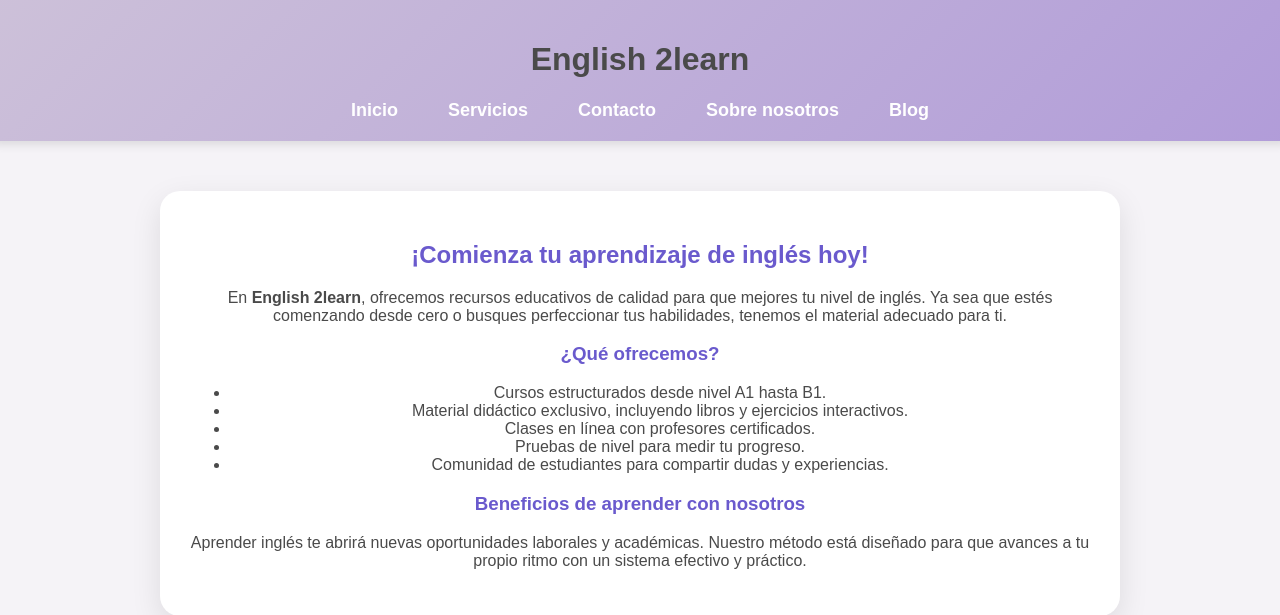
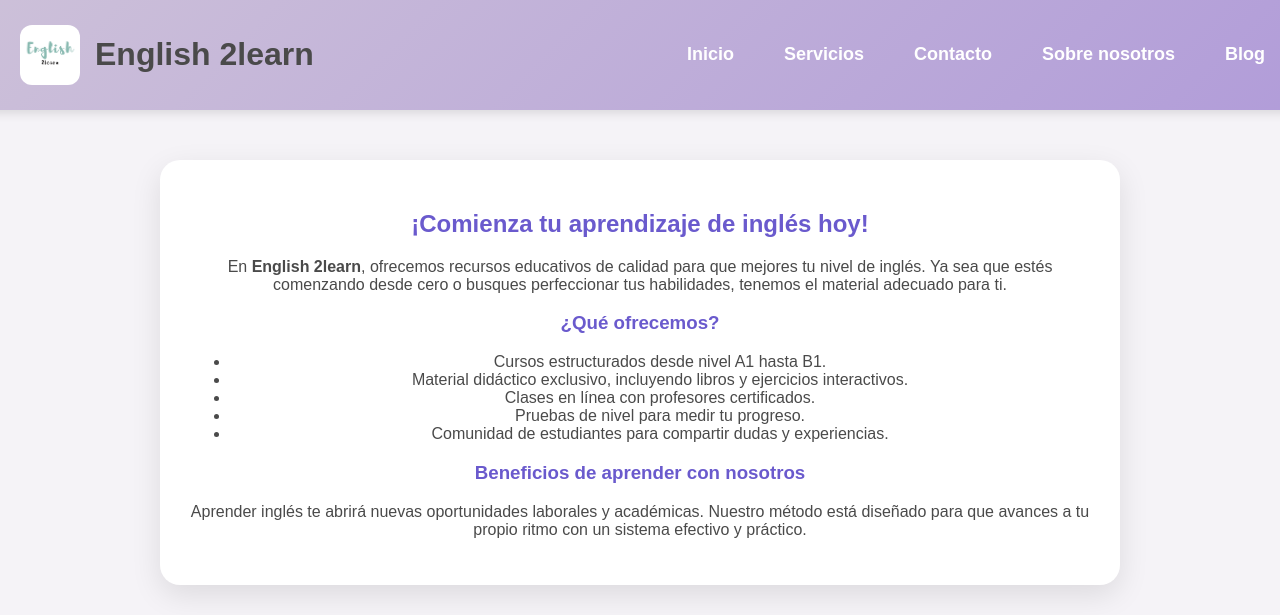
Before and after one commit to fraustosm/proyectoWeb, a PHP site: page / in a window 1280 px wide. Shown: the top 615 px of the page. Run offline with PHP 8.4, Linux system fonts and the light colour scheme.

Commit message:
update: logo y enlaces header

```diff
--- a/css/styles.css
+++ b/css/styles.css
@@ -13,11 +13,28 @@ body {
 /* Header */
 header {
     background: linear-gradient(135deg, #CDC1D9, #B19CD9);
-    padding: 20px;
-    text-align: center;
+    padding: 15px 40px;
+    display: flex;
+    justify-content: space-between;
+    align-items: center;
     width: 100%;
     box-shadow: 0 4px 10px rgba(0, 0, 0, 0.1);
     border-radius: 0 0 20px 20px;
+    flex-wrap: wrap;
+}
+
+/* Logo */
+.logo {
+    height: 60px;;
+    width: auto;
+    max-width: 150px;
+    border-radius: 20%;
+    margin-left: 20px;
+}
+.logo-container {
+    display: flex;
+    align-items: center;
+    gap: 15px;
 }
 
 nav ul {
@@ -25,7 +42,6 @@ nav ul {
     padding: 0;
     margin: 0;
     display: flex;
-    justify-content: center;
     gap: 20px;
 }
 
@@ -96,3 +112,15 @@ footer {
     box-shadow: 0 -4px 10px rgba(0, 0, 0, 0.1);
     border-radius: 20px 20px 0 0;
 }
+/* Responsive */
+@media (max-width: 768px) {
+    header {
+        flex-direction: column;
+        align-items: center;
+    }
+    nav ul {
+        flex-direction: column;
+        align-items: center;
+        gap: 10px;
+    }
+}
--- a/includes/header.php
+++ b/includes/header.php
@@ -1,13 +1,18 @@
 <?php ?>
 <header>
+<div class="logo-container">
+    <img src="/img/logo.png" alt="Logo de English 2learn" class="logo">
     <h1>English 2learn</h1>
+</div>
+<div class="nav-bar">
     <nav>
         <ul>
-            <li><a href="pages/index.php">Inicio</a></li>
-            <li><a href="pages/servicios.php">Servicios</a></li>
-            <li><a href="pages/contacto.php">Contacto</a></li>
-            <li><a href="pages/aboutus.php">Sobre nosotros</a></li>
-            <li><a href="pages/blog.php">Blog</a></li>
+            <li><a href="/index.php">Inicio</a></li>
+            <li><a href="/pages/servicios.php">Servicios</a></li>
+            <li><a href="/pages/contacto.php">Contacto</a></li>
+            <li><a href="/pages/aboutus.php">Sobre nosotros</a></li>
+            <li><a href="/pages/blog.php">Blog</a></li>
         </ul>
     </nav>
+</div>
 </header>
```
Also changed, not shown: img/logo.png (added).
